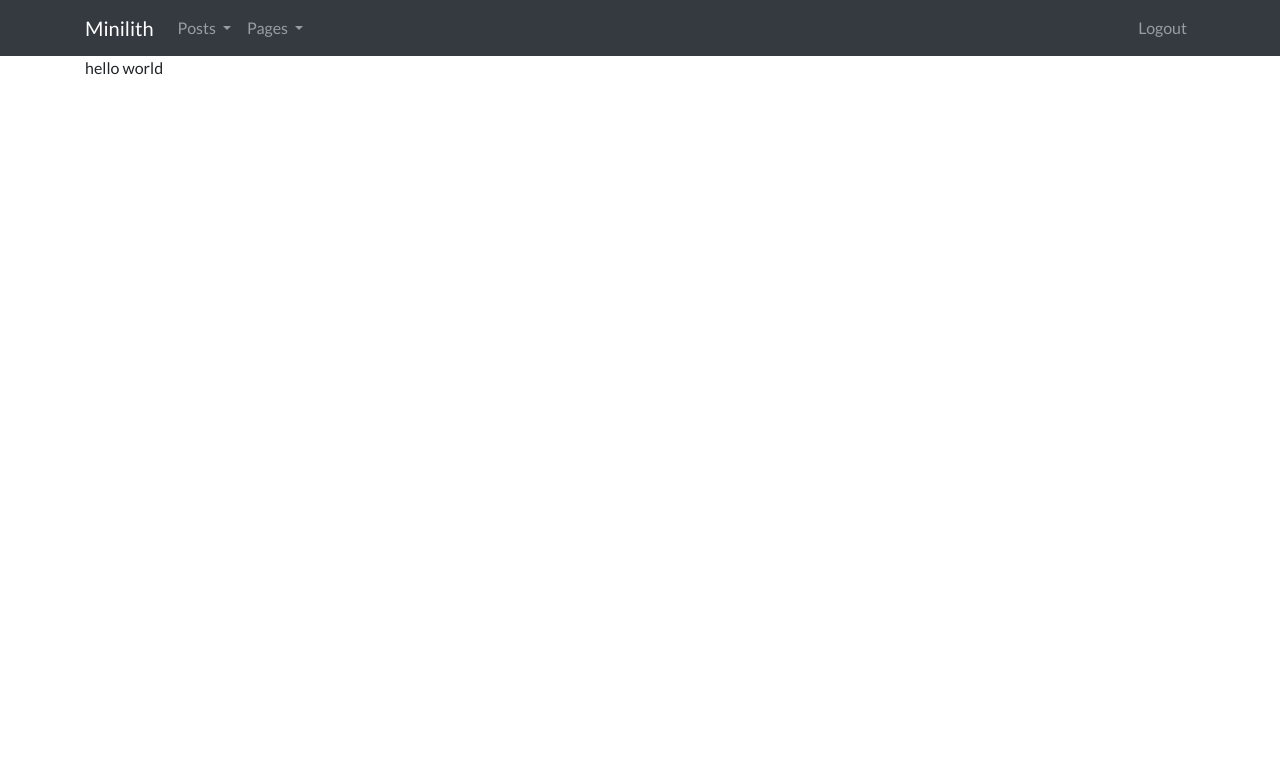
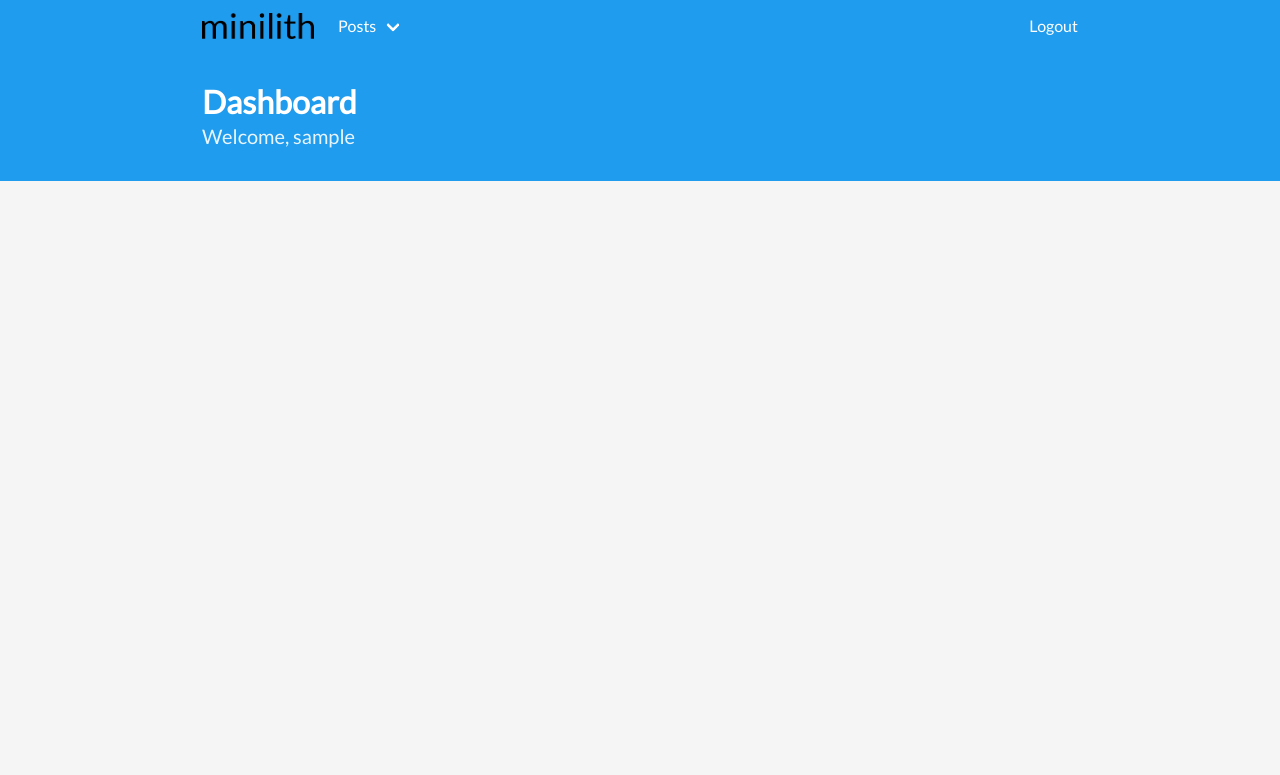
Before and after one commit to edwinkepler/minilith, a PHP site: page /admin/index.php in a window 1280 px wide. Shown: the top 775 px of the page. Run offline with PHP 8.4, Linux system fonts and the light colour scheme; the visitor is signed in with stand-in values (Sample User, id 1); some libraries are stand-ins or nearby versions.

Commit message:
Update index style

```diff
--- a/admin/assets/css/main.css
+++ b/admin/assets/css/main.css
@@ -1,6 +1,31 @@
+/* MAIN */
+
 body {
     font-family: "Lato", sans-serif;
 }
+
+.container {
+    max-width: 900px;
+}
+
+/* END MAIN */
+/* MAIN NAVIGATION */
+
+
+/* END MAIN NAVIGATION */
+/* HERO */
+
+.hero h1,
+.hero h2 {
+    padding-left: 0.75rem;
+}
+
+.hero-body {
+    padding: 2rem 1.5rem;
+}
+
+/* END HERO */
+/* HELPERS */
 
 .width-100 {
     width: 100%;
@@ -13,3 +38,5 @@ body {
 .padding-bottom-15px {
     padding-bottom: 15px;
 }
+
+/* END HELPERS */
--- a/admin/assets/js/app.js
+++ /dev/null
@@ -1,11 +0,0 @@
-$(document).ready(function() {
-    $('#summernote').summernote({
-        height: 500,
-        toolbar: [
-            // [groupName, [list of button]]
-            ['style', ['bold', 'italic', 'underline', 'clear']],
-            ['font', ['strikethrough', 'superscript', 'subscript']],
-            ['para', ['ul', 'ol', 'paragraph']]
-        ]
-    });
-});
--- /dev/null
+++ b/admin/assets/js/main.js
@@ -0,0 +1,32 @@
+$(document).ready(function() {
+    // $('#summernote').summernote({
+    //     height: 500,
+    //     toolbar: [
+    //         // [groupName, [list of button]]
+    //         ['style', ['bold', 'italic', 'underline', 'clear']],
+    //         ['font', ['strikethrough', 'superscript', 'subscript']],
+    //         ['para', ['ul', 'ol', 'paragraph']]
+    //     ]
+    // });
+
+    $('main').css('min-height', $(document).height() - $('.hero').height() - $('.navbar-container').height());
+});
+
+document.addEventListener('DOMContentLoaded', function () {
+    // Get all "navbar-burger" elements
+    var $navbarBurgers = Array.prototype.slice.call(document.querySelectorAll('.navbar-burger'), 0);
+    // Check if there are any navbar burgers
+    if ($navbarBurgers.length > 0) {
+        // Add a click event on each of them
+        $navbarBurgers.forEach(function ($el) {
+        $el.addEventListener('click', function () {
+            // Get the target from the "data-target" attribute
+            var target = $el.dataset.target;
+            var $target = document.getElementById(target);
+            // Toggle the class on both the "navbar-burger" and the "navbar-menu"
+            $el.classList.toggle('is-active');
+            $target.classList.toggle('is-active');
+        });
+        });
+    }
+});
--- a/admin/includes/header.php
+++ b/admin/includes/header.php
@@ -10,9 +10,9 @@
     <meta charset="UTF-8">
     <meta name="viewport" content="width=device-width, initial-scale=1.0">
     <meta http-equiv="X-UA-Compatible" content="ie=edge">
-    <title><?php echo PAGE_NAME ?> | Minilith</title>
+    <title><?php echo PAGE_NAME ?> | minilith</title>
 
-    <link rel="stylesheet" href="https://stackpath.bootstrapcdn.com/bootstrap/4.1.1/css/bootstrap.min.css" integrity="sha384-WskhaSGFgHYWDcbwN70/dfYBj47jz9qbsMId/iRN3ewGhXQFZCSftd1LZCfmhktB" crossorigin="anonymous">    <link rel="stylesheet" href="https://use.fontawesome.com/releases/v5.0.13/css/all.css" integrity="sha384-DNOHZ68U8hZfKXOrtjWvjxusGo9WQnrNx2sqG0tfsghAvtVlRW3tvkXWZh58N9jp" crossorigin="anonymous">
+    <link rel="stylesheet" href="https://cdnjs.cloudflare.com/ajax/libs/bulma/0.7.1/css/bulma.min.css">
     <link href="https://fonts.googleapis.com/css?family=Lato" rel="stylesheet">
     <?php
         foreach($main->getCss() as $css) {
@@ -22,53 +22,51 @@
     <link rel="stylesheet" href="assets/css/main.css">
 
     <script src="https://code.jquery.com/jquery-3.3.1.slim.min.js" integrity="sha384-q8i/X+965DzO0rT7abK41JStQIAqVgRVzpbzo5smXKp4YfRvH+8abtTE1Pi6jizo" crossorigin="anonymous"></script>
-    <script src="https://cdnjs.cloudflare.com/ajax/libs/popper.js/1.14.3/umd/popper.min.js" integrity="sha384-ZMP7rVo3mIykV+2+9J3UJ46jBk0WLaUAdn689aCwoqbBJiSnjAK/l8WvCWPIPm49" crossorigin="anonymous"></script>
-    <script src="https://stackpath.bootstrapcdn.com/bootstrap/4.1.1/js/bootstrap.min.js" integrity="sha384-smHYKdLADwkXOn1EmN1qk/HfnUcbVRZyYmZ4qpPea6sjB/pTJ0euyQp0Mk8ck+5T" crossorigin="anonymous"></script>
     <?php
         foreach($main->getScript() as $script) {
             echo '<script src="' . $script . '"></script>';
         }
     ?>
-    <script src="assets/js/app.js"></script>
+    <script src="assets/js/main.js"></script>
 </head>
-<body>
-    <nav class="navbar navbar-expand-lg navbar-dark bg-dark">
-        <div class="container">
-            <a class="navbar-brand" href="index.php">Minilith</a>
-            <button class="navbar-toggler" type="button" data-toggle="collapse" data-target="#navbarSupportedContent" aria-controls="navbarSupportedContent" aria-expanded="false" aria-label="Toggle navigation">
-                <span class="navbar-toggler-icon"></span>
-            </button>
-
-            <div class="collapse navbar-collapse" id="navbarSupportedContent">
-                <ul class="navbar-nav mr-auto">
-                    <li class="nav-item dropdown">
-                        <a class="nav-link dropdown-toggle" href="posts.php" id="navbarDropdown" role="button" data-toggle="dropdown" aria-haspopup="true" aria-expanded="false">
-                            Posts
+<body class="has-background-info">
+    <div class="container navbar-container">
+        <div class="columns">
+            <div class="column is-12">
+                <nav class="navbar is-info">
+                    <div class="navbar-brand">
+                        <a class="navbar-item" href="index.php">
+                            <img src="assets/images/logo.png" alt="minilith cms" width="112" height="28">
                         </a>
-                        <div class="dropdown-menu" aria-labelledby="navbarDropdown">
-                            <a class="dropdown-item" href="posts.php">Show all</a>
-                            <a class="dropdown-item" href="posts.php?action=create">Add new</a>
-                            <div class="dropdown-divider"></div>
-                            <a class="dropdown-item" href="categories.php">Categories</a>
-                            <div class="dropdown-divider"></div>
-                            <a class="dropdown-item" href="tags.php">Tags</a>
+                        <div class="navbar-burger burger" data-target="navbar-items">
+                            <span></span>
+                            <span></span>
+                            <span></span>
                         </div>
-                    </li>
-                    <li class="nav-item dropdown">
-                        <a class="nav-link dropdown-toggle" href="posts.php" id="navbarDropdown" role="button" data-toggle="dropdown" aria-haspopup="true" aria-expanded="false">
-                            Pages
-                        </a>
-                        <div class="dropdown-menu" aria-labelledby="navbarDropdown">
-                            <a class="dropdown-item" href="pages.php">Show all</a>
-                            <a class="dropdown-item" href="pages.php?action=add">Add new</a>
+                    </div>
+                    <div id="navbar-items" class="navbar-menu">
+                        <div class="navbar-start">
+                            <div class="navbar-item has-dropdown is-hoverable">
+                                <a class="navbar-link" href="posts.php">
+                                    Posts
+                                </a>
+                                <div class="navbar-dropdown is-boxed">
+                                    <a class="navbar-item" href="posts.php">
+                                        Show all
+                                    </a>
+                                    <a class="navbar-item" href="posts.php?action=create">
+                                        Add new
+                                    </a>
+                                </div>
+                            </div>
                         </div>
-                    </li>
-                </ul>
-                <ul class="navbar-nav">
-                    <li class="nav-item">
-                        <a class="nav-link" href="includes/index/logout.php">Logout</a>
-                    </li>
-                </ul>
+                        <div class="navbar-end">
+                            <a class="navbar-item" href="includes/index/logout.php">
+                                Logout
+                            </a>
+                        </div>
+                    </div>
+                </nav>
             </div>
         </div>
-    </nav>
+    </div>
--- a/admin/index.php
+++ b/admin/index.php
@@ -13,12 +13,20 @@
 ?>
 <?php require("includes/header.php"); ?>
 
-<div class="container">
-    <div class="row">
-        <div class="col-12">
-            hello world
+    <section class="hero is-info">
+        <div class="hero-body">
+            <div class="container">
+            <h1 class="title">
+                Dashboard
+            </h1>
+            <h2 class="subtitle">
+                Welcome, <?php echo $_SESSION["username"]; ?>
+            </h2>
+            </div>
         </div>
-    </div>
-</div>
+    </section>
+    <main class="has-background-light">
+
+    </main>
 
 <?php require("includes/footer.php"); ?>
```
Also changed, not shown: admin/assets/images/logo.png (added).
